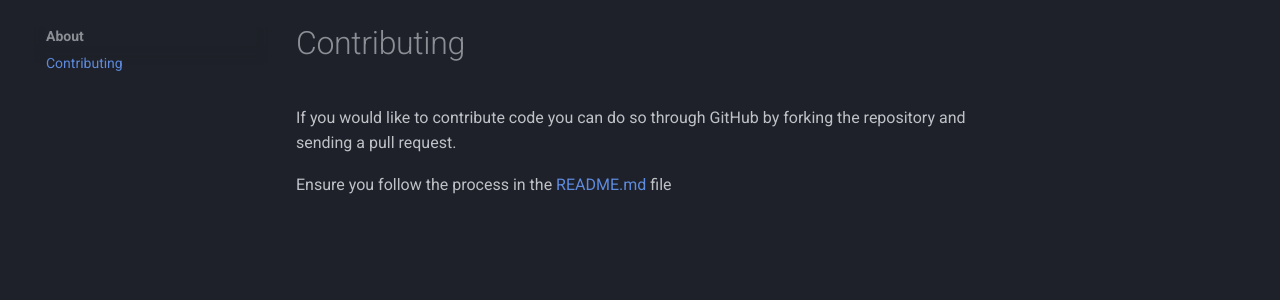
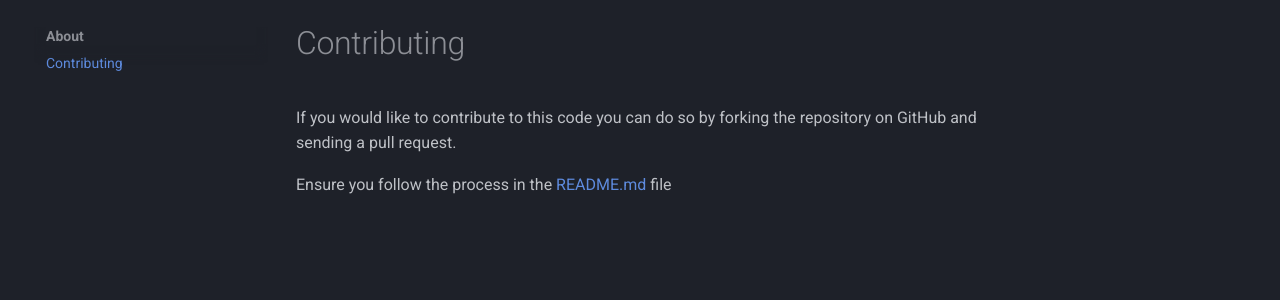
Before and after one commit to Nickyshe/Retrofit-Docs, an MkDocs documentation site: the page built from docs/contributing.md, in a window 1280 px wide. Shown: the part 123-423 px from the top of the page. Built offline with MkDocs 1.6.1 and Material for MkDocs 9.7.7, drawn with Linux system fonts in a browser that asks for light colours; comment, search, counter and statistics services are not loaded.

```diff
--- a/docs/contributing.md
+++ b/docs/contributing.md
@@ -1,4 +1,4 @@
 
-If you would like to contribute code you can do so through GitHub by forking the repository and sending a pull request.
+If you would like to contribute to this code you can do so by forking the repository on GitHub and sending a pull request.
 
 Ensure you follow the process in the [README.md](https://github.com/Nickyshe/Retrofit-Docs/blob/main/README.md) file
```
Also changed, not shown: README.md (+8 -1 lines), mkdocs.yml (line endings or trailing spaces).
